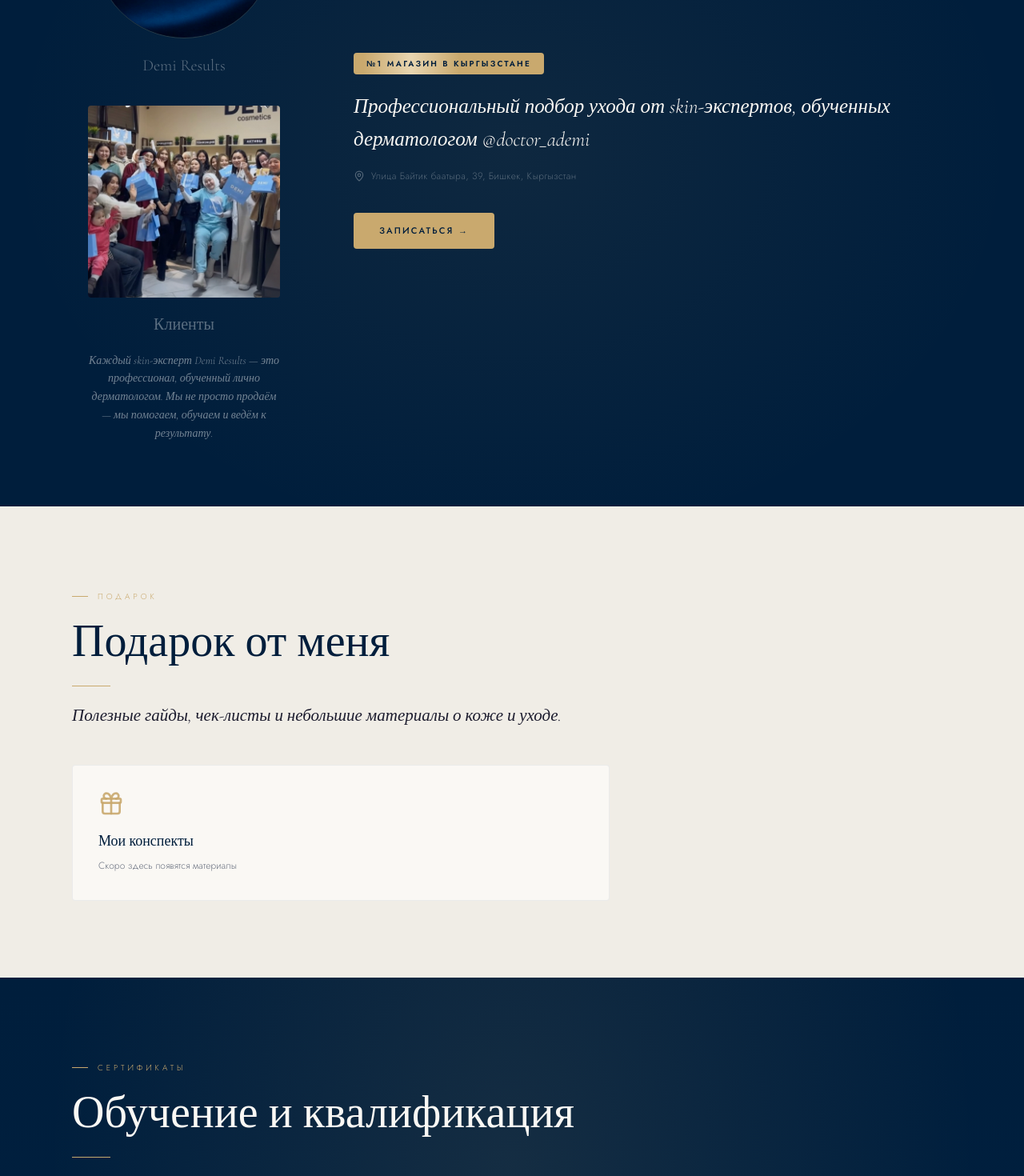
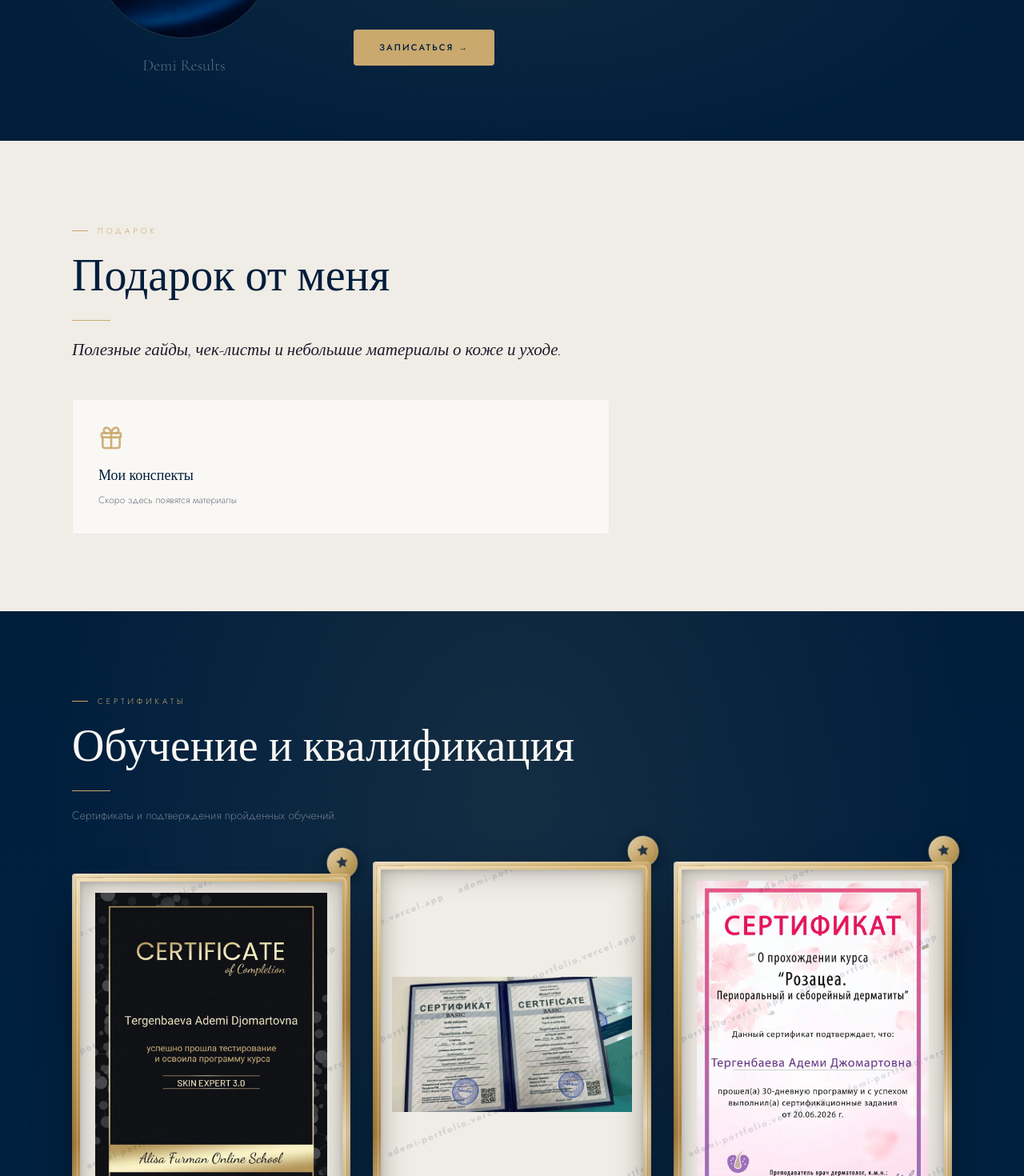
Before and after one commit to graz1p777dev/ademi-portfolio, a Next.js app: page / in a window 1280 px wide. Shown: the part 2200-3670 px from the top of the page at 80% size. Built offline with nearby package versions, Linux system fonts and the light colour scheme.

Commit message:
feat: add education section and certificate watermarks

```diff
--- a/app/components/Certificates.tsx
+++ b/app/components/Certificates.tsx
@@ -132,6 +132,11 @@ export default function Certificates() {
                     sizes="(max-width: 640px) 100vw, (max-width: 1024px) 50vw, 33vw"
                     className="object-contain p-3.5 transition-transform duration-700 group-hover:scale-[1.035]"
                   />
+                  <div className="pointer-events-none absolute inset-0 grid grid-cols-2 grid-rows-4 -rotate-[22deg] scale-125 opacity-[0.22] mix-blend-multiply">
+                    {Array.from({ length: 8 }).map((_, watermarkIndex) => (
+                      <span key={watermarkIndex} className="flex items-center justify-center whitespace-nowrap text-[9px] font-semibold tracking-[0.18em] text-navy/70">ademi-portfolio.vercel.app</span>
+                    ))}
+                  </div>
                   {/* Виньетка по краям паспарту — глубина, как у настоящего стекла в раме */}
                   <div className="pointer-events-none absolute inset-0" style={{ boxShadow: 'inset 0 0 36px 6px rgba(30,20,5,0.14)' }} />
                   {/* Блик по стеклу — идёт по диагонали при наведении */}
--- /dev/null
+++ b/app/components/Education.tsx
@@ -0,0 +1,13 @@
+'use client';
+import { motion } from 'framer-motion';
+const reveal = { initial: { opacity: 0, y: 24 }, whileInView: { opacity: 1, y: 0 }, viewport: { once: true }, transition: { duration: 0.7 } };
+export default function Education() {
+  return <section id="education" className="py-24 px-6 bg-cream"><div className="max-w-[1100px] mx-auto">
+    <motion.span {...reveal} className="inline-flex items-center gap-3 text-[10px] tracking-[0.38em] uppercase text-gold mb-3.5 before:content-[''] before:w-5 before:h-px before:bg-gold">Образование</motion.span>
+    <motion.h2 {...reveal} transition={{...reveal.transition,delay:.1}} className="font-display font-light leading-tight text-navy" style={{fontSize:'clamp(32px,6vw,52px)'}}>Образование и профессиональная подготовка</motion.h2>
+    <div className="gold-line w-12 my-5"/><div className="grid md:grid-cols-2 gap-8 mt-10">
+      <motion.div {...reveal} className="bg-milk border border-navy/[0.06] rounded-sm p-7"><h3 className="font-display text-xl text-navy mb-5">Высшее медицинское образование</h3><ul className="space-y-4 text-sm leading-relaxed text-text-main"><li><strong>2017–2023:</strong> Кыргызская государственная медицинская академия им. И. К. Ахунбаева, факультет «Педиатрия».</li><li><strong>2024–2025:</strong> интернатура.</li><li><strong>2025–2028:</strong> ординатура по направлению «Дерматовенерология и косметология».</li></ul></motion.div>
+      <motion.div {...reveal} className="bg-milk border border-navy/[0.06] rounded-sm p-7"><h3 className="font-display text-xl text-navy mb-5">Дополнительное образование и повышение квалификации</h3><ul className="space-y-3 text-sm leading-relaxed text-text-main list-disc pl-5"><li>2023 — подбор домашнего ухода и разбор составов косметики у Анастасии Кравц, Казахстан.</li><li>2023 — подготовка «Косметолог-эстетист», Beauty Med.</li><li>2024 — Skin Expert по химии косметических составов у Алисы Фурман, Москва.</li><li>2024 — курс «Внутренние причины развития акне» у Инны Дубровиной.</li><li>2025 — диагностика и лечение дерматофитий.</li><li>2025 — повышение квалификации у доцента Меньшиковой, Москва.</li></ul></motion.div>
+    </div><motion.div {...reveal} className="mt-8 max-w-3xl"><h3 className="font-display text-xl text-navy mb-4">Изученные направления</h3><p className="text-sm leading-relaxed text-text-main">Диагностика и лечение акне, розацеа, дерматитов, псориаза, детская дерматология, заболевания кожи, связанные с ВПЧ, ретиноиды, болезни кожи стоп и ногтей, дерматофитии, подбор домашнего ухода и разбор косметических составов.</p><p className="text-sm leading-relaxed text-text-muted mt-5">Я регулярно прохожу дополнительные курсы, семинары, вебинары и специализированные программы. Оригиналы дипломов и сертификатов можно лично посмотреть в кабинете; полные изображения документов не публикуются для защиты персональных данных.</p></motion.div>
+  </div></section>;
+}
--- a/app/components/Store.tsx
+++ b/app/components/Store.tsx
@@ -22,15 +22,6 @@ export default function Store() {
             </div>
             <span className="font-display text-xl text-white/35 font-light">{data.brand.name}</span>
 
-            <div className="relative w-full max-w-[240px] aspect-square rounded-sm overflow-hidden group mt-4">
-              <div className="absolute -inset-px z-10 pointer-events-none border border-gold/15 rounded-sm" />
-              <div className="absolute z-10 pointer-events-none w-12 h-12 -top-1 -left-1 border-t border-l border-gold/25" />
-              <div className="absolute z-10 pointer-events-none w-12 h-12 -bottom-1 -right-1 border-b border-r border-gold/25" />
-              <Image src="/data/photo/my-command.png" alt="Клиенты" fill className="object-cover group-hover:scale-[1.02] transition-transform duration-700" />
-              <div className="absolute inset-0 bg-gradient-to-t from-navy/20 to-transparent" />
-            </div>
-            <span className="font-display text-xl text-white/35 font-light">Клиенты</span>
-            <p className="font-display italic text-white/45 leading-relaxed text-center text-sm max-w-[240px]">{data.team.desc}</p>
           </motion.div>
           <div>
             <motion.div {...reveal} className="inline-block px-4 py-1.5 text-[10px] tracking-[0.22em] uppercase font-semibold rounded-sm mb-5 text-navy" style={{ background: 'linear-gradient(90deg, #c9a96e 30%, #e8d5b0 50%, #c9a96e 70%)', backgroundSize: '300px 100%', animation: 'badgeSweep 4s ease-in-out infinite' }}>{data.store.badge}</motion.div>
--- a/app/page.tsx
+++ b/app/page.tsx
@@ -7,6 +7,7 @@ import About from './components/About';
 import Store from './components/Store';
 import Profile from './components/Profile';
 import Certificates from './components/Certificates';
+import Education from './components/Education';
 import Mission from './components/Mission';
 import Social from './components/Social';
 import Contact from './components/Contact';
@@ -22,6 +23,7 @@ export default function Home() {
         <Store />
         <Profile />
         <Certificates />
+        <Education />
         <Mission />
         <Social />
         <Contact />
```
